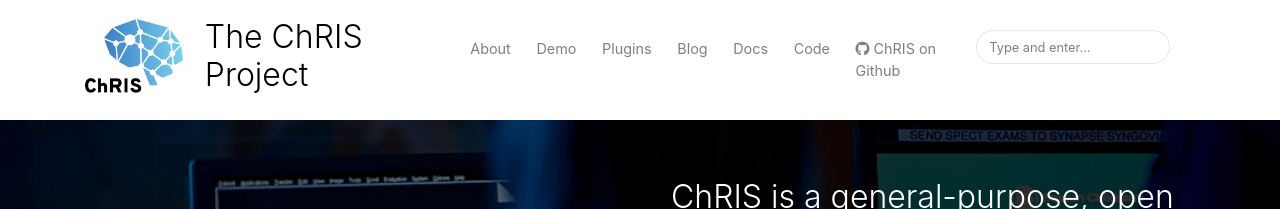
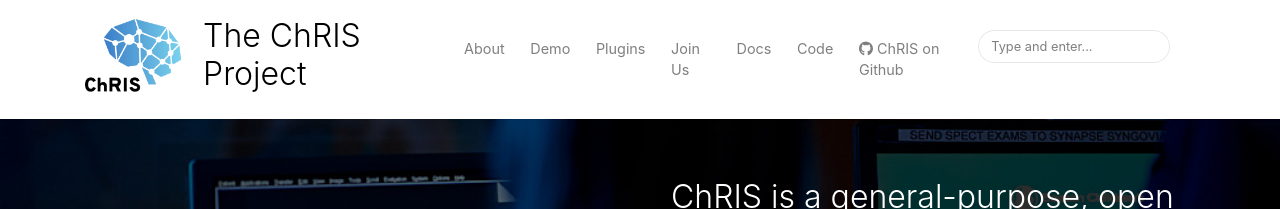
Before and after one commit to FNNDSC/website-old, a Jekyll site: the page built from index.html, in a window 1280 px wide. Shown: the top 209 px of the page. Built offline with Jekyll 4.4.1, drawn with Linux system fonts in a browser that asks for light colours; nearby versions of some CDN libraries; some web fonts are replaced; the list of posts is cut into pages by our own code.

Commit message:
removing blog nav link for now, replacing with join us link

```diff
--- a/_layouts/default.html
+++ b/_layouts/default.html
@@ -89,12 +89,12 @@
                 <a class="nav-link" href="{{ site.baseurl }}/plugins">Plugins</a>
                 </li>
 
-		{% if page.url == "/devel-blog" %}
+		{% if page.url == "/join-us" %}
                 <li class="nav-item active">
                 {% else %}
                 <li class="nav-item">
                 {% endif %}
-                <a class="nav-link" href="{{ site.baseurl }}/devel-blog">Blog</a>
+                <a class="nav-link" href="{{ site.baseurl }}/join-us">Join Us</a>
                 </li>
 
                 {% if page.url == "/docs" %}
```
